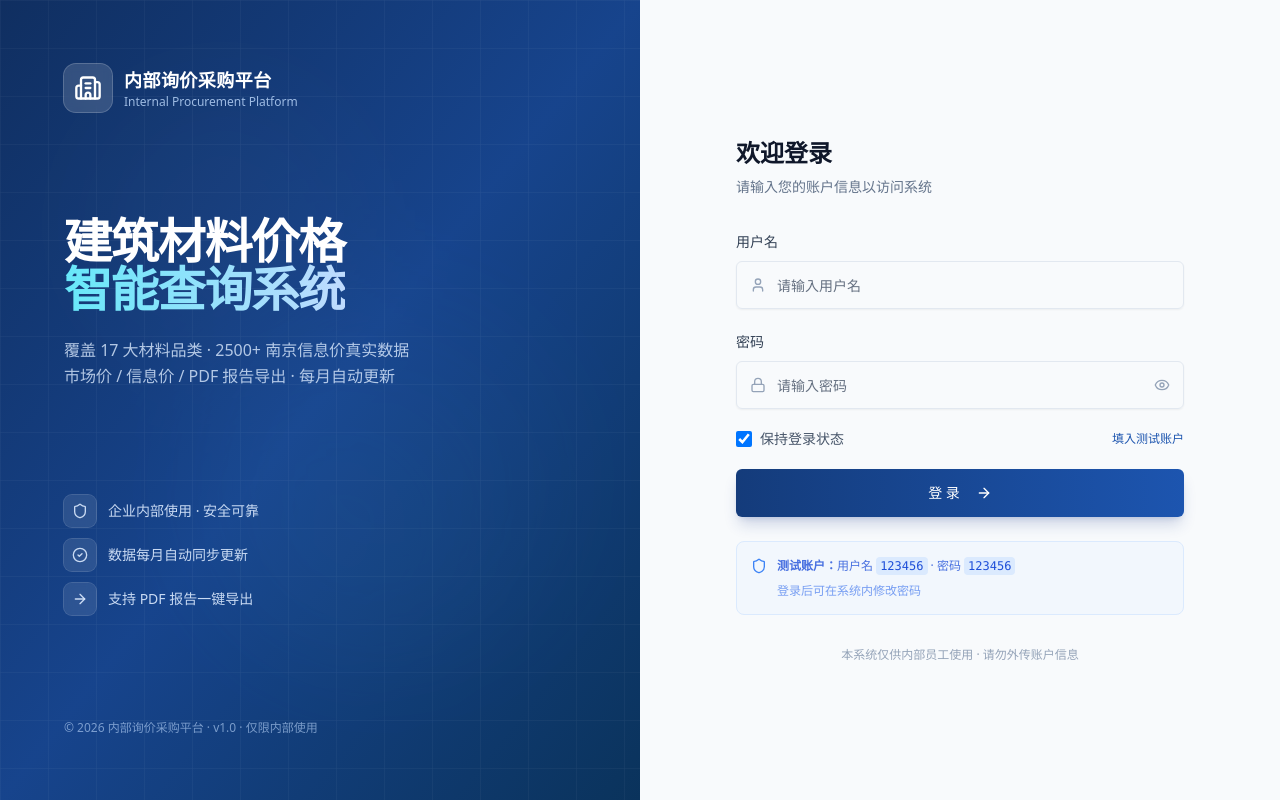
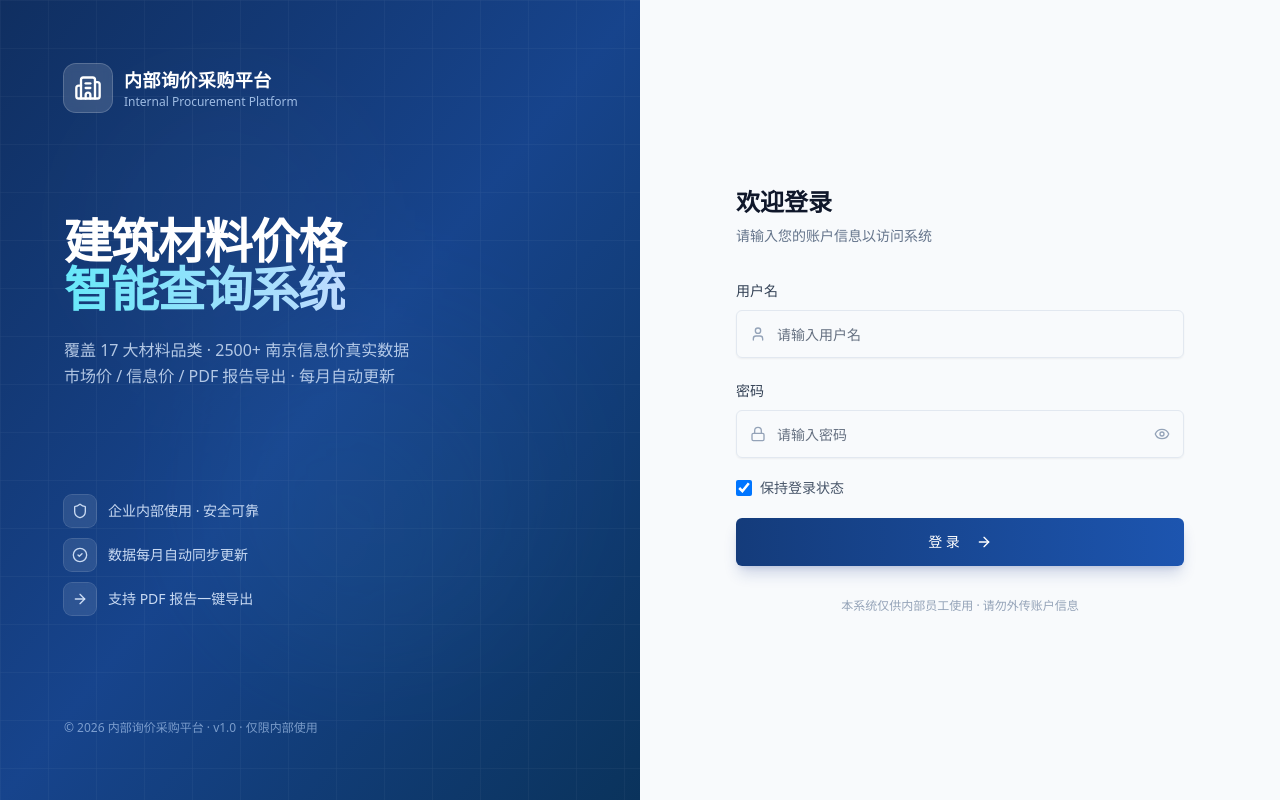
Before and after one commit to Rui-z817/neicai-procurement-platform, a React (Vite) app: page / in a window 1280 px wide. Built offline with nearby package versions, Linux system fonts and the light colour scheme.

Commit message:
fix: remove test account hint, fix Shield import error

```diff
--- a/src/sections/LoginPage.tsx
+++ b/src/sections/LoginPage.tsx
@@ -44,12 +44,6 @@ export function LoginPage({ onLoginSuccess }: LoginPageProps) {
       setError(result.message);
       setLoading(false);
     }
-  };
-
-  const fillTestAccount = () => {
-    setUsername("123456");
-    setPassword("123456");
-    setError("");
   };
 
   return (
@@ -203,13 +197,6 @@ export function LoginPage({ onLoginSuccess }: LoginPageProps) {
                 />
                 <span className="text-sm text-slate-600">保持登录状态</span>
               </label>
-              <button
-                type="button"
-                onClick={fillTestAccount}
-                className="text-xs text-[hsl(217,72%,40%)] hover:text-[hsl(217,72%,30%)] hover:underline transition"
-              >
-                填入测试账户
-              </button>
             </div>
 
             {/* 错误提示 */}
@@ -240,21 +227,6 @@ export function LoginPage({ onLoginSuccess }: LoginPageProps) {
             </Button>
           </form>
 
-          {/* 测试提示 */}
-          <div className="mt-6 p-3.5 rounded-lg bg-blue-50/60 border border-blue-100">
-            <div className="flex items-start gap-2.5">
-              <Shield className="w-4 h-4 text-blue-500 mt-0.5 flex-shrink-0" />
-              <div className="text-xs text-blue-700/80 leading-relaxed">
-                <span className="font-semibold">测试账户：</span>
-                用户名 <code className="px-1 py-0.5 rounded bg-blue-100 text-blue-700 font-mono">123456</code>
-                {"  ·  "}
-                密码 <code className="px-1 py-0.5 rounded bg-blue-100 text-blue-700 font-mono">123456</code>
-                <br />
-                <span className="text-blue-600/60 mt-1 block">登录后可在系统内修改密码</span>
-              </div>
-            </div>
-          </div>
-
           {/* 底部信息 */}
           <div className="mt-8 text-center text-xs text-slate-400">
             本系统仅供内部员工使用 · 请勿外传账户信息
```
